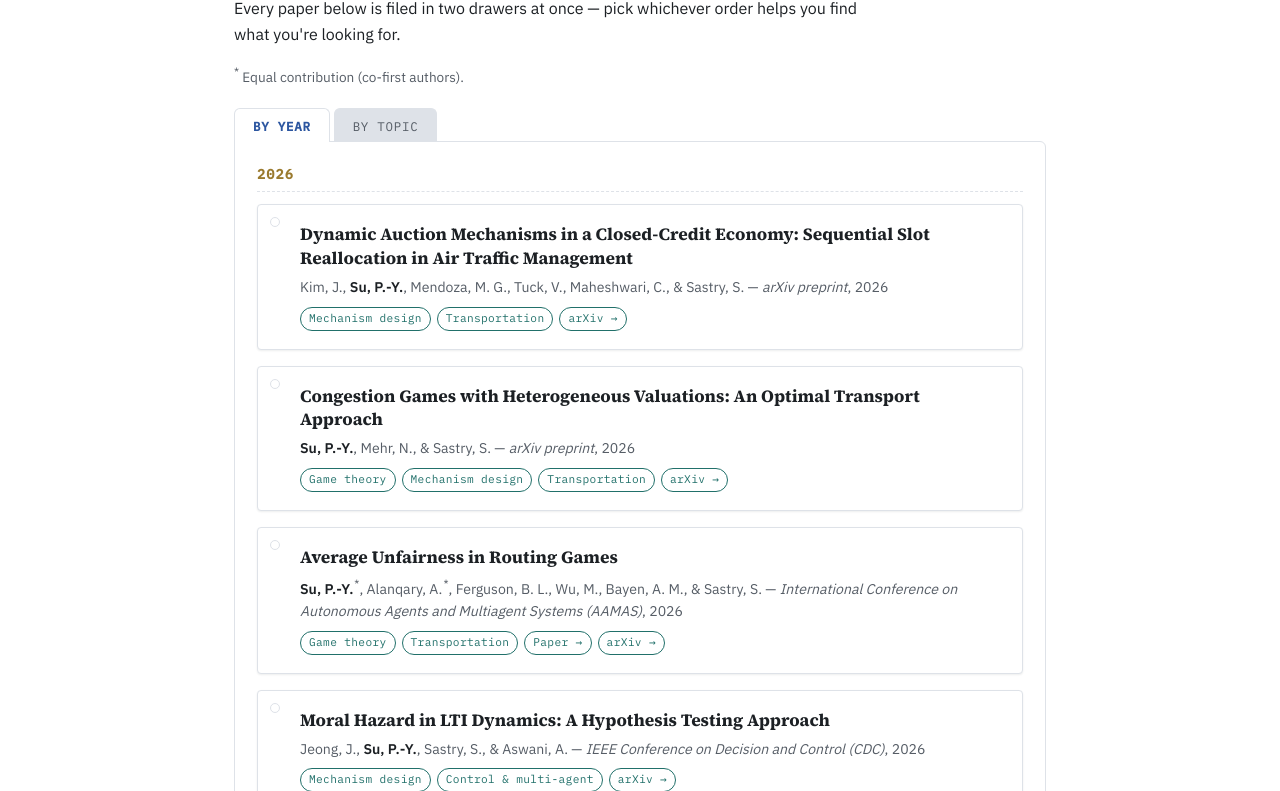
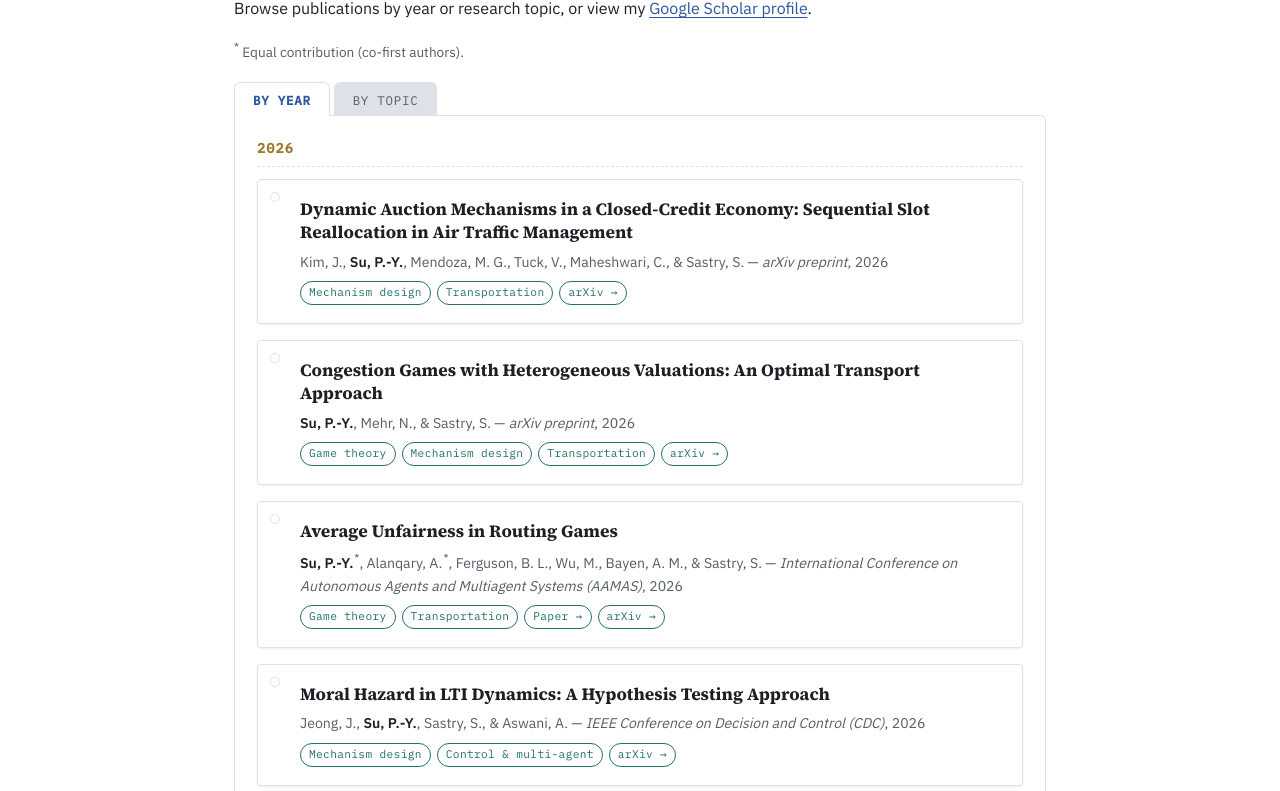
Before and after one commit to Pan-Yang-Su/Pan-Yang-Su.github.io, a plain HTML site: page publications.html in a window 1280 px wide. Shown: the part 207-998 px from the top of the page. Drawn offline with Linux system fonts and the light colour scheme.

Commit message:
Update publications.html

```diff
--- a/publications.html
+++ b/publications.html
@@ -28,8 +28,8 @@
   <div class="wrap">
     <section class="hero" style="padding-bottom: 8px;">
       <h1 style="max-width: 20ch;">Publications</h1>
-      <p class="lede">Every paper below is filed in two drawers at once — pick
-      whichever order helps you find what you're looking for.</p>
+      <p class="lede">Browse publications by year or research topic, or view my
+      <a href="https://scholar.google.com/citations?user=im9ugAgAAAAJ" target="_blank" rel="noopener">Google Scholar profile</a>.</p>
       <p class="pub-note"><sup>*</sup> Equal contribution (co-first authors).</p>
     </section>
 
```
